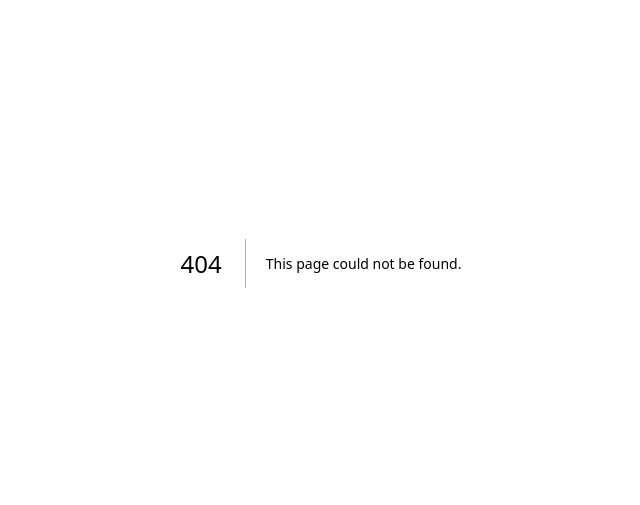
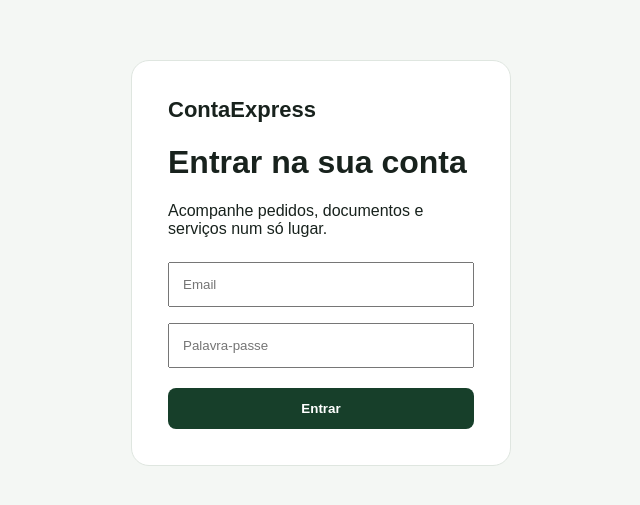
Before and after one commit to Cortex-inside/contaexpress, a Next.js app: page /login in a window 1280 px wide. Before the commit this address had no page. Shown: the part 137-642 px from the top of the page, without its empty margins (319-959 px from the left). Built offline with nearby package versions, Linux system fonts and the light colour scheme; no server answers.

Commit message:
feat: add client authentication catalog and order flow

```diff
--- /dev/null
+++ b/app/login/page.tsx
@@ -0,0 +1,6 @@
+"use client";
+import {useState} from "react";
+import {supabase} from "../../lib/supabase";
+export default function Login(){const[email,setEmail]=useState("");const[password,setPassword]=useState("");const[msg,setMsg]=useState("");
+async function submit(e:React.FormEvent){e.preventDefault();const r=await supabase.auth.signInWithPassword({email,password});if(r.error)setMsg(r.error.message);else window.location.href="/dashboard";}
+return <main style={{minHeight:"100vh",display:"grid",placeItems:"center",background:"#f4f7f4"}}><form onSubmit={submit} style={{width:380,background:"#fff",padding:36,borderRadius:18,border:"1px solid #dfe6e0"}}><b style={{fontSize:22}}>ContaExpress</b><h1>Entrar na sua conta</h1><p>Acompanhe pedidos, documentos e serviços num só lugar.</p><input style={{width:"100%",padding:13,margin:"8px 0",boxSizing:"border-box"}} type="email" placeholder="Email" value={email} onChange={e=>setEmail(e.target.value)} required/><input style={{width:"100%",padding:13,margin:"8px 0",boxSizing:"border-box"}} type="password" placeholder="Palavra-passe" value={password} onChange={e=>setPassword(e.target.value)} required/>{msg&&<p style={{color:"#a04437"}}>{msg}</p>}<button style={{width:"100%",padding:13,marginTop:12,background:"#173f2a",color:"#fff",border:0,borderRadius:8,fontWeight:800}}>Entrar</button></form></main>}
```
